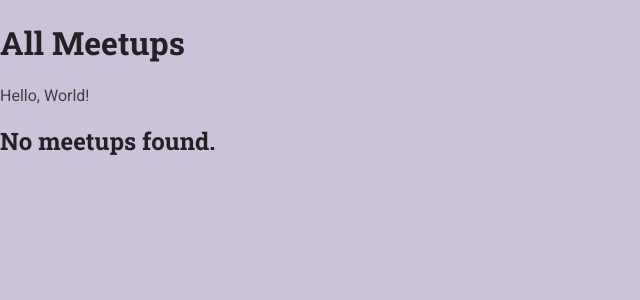
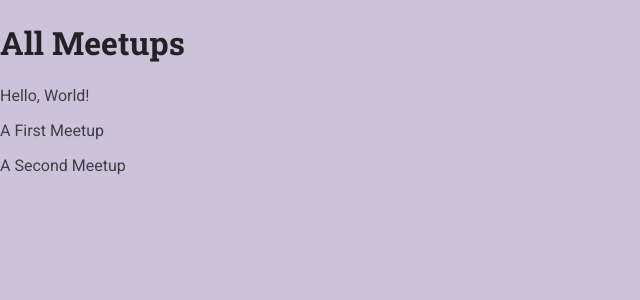
Before and after one commit to LucasKeiti28/django_course, a Django app: page /meetups/ in a window 1280 px wide. Shown: the top 300 px of the page, without its empty margins (0-640 px from the left). Run offline with Django 3.2, Linux system fonts and the light colour scheme.

Commit message:
feat: using loop for in html

```diff
--- a/meetups/templates/meetups/index.html
+++ b/meetups/templates/meetups/index.html
@@ -12,7 +12,9 @@
     <h1>All Meetups</h1>
     <p>Hello, World!</p>
     {% if show_meetups  %}
-        <h2>{{ meetups.0.title }}</h2>
+        {% for meetup_item in meetups %}
+            <p>{{meetup_item.title}}</p>
+        {% endfor %}
     {% else %}
         <h2>No meetups found.</h2>
     {% endif %}
--- a/meetups/views.py
+++ b/meetups/views.py
@@ -8,6 +8,6 @@ def index(request):
         {'title': 'A Second Meetup'}
     ]
     return render(request, 'meetups/index.html', {
-        'show_meetups': False,
+        'show_meetups': True,
         'meetups': meetups
     })
```
